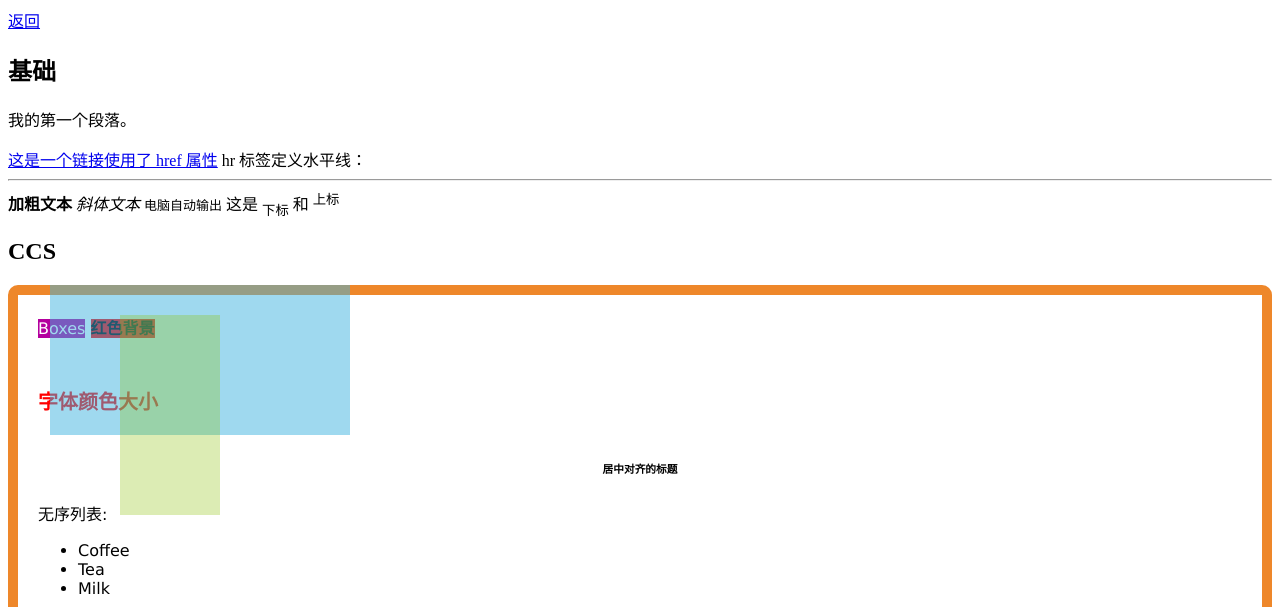
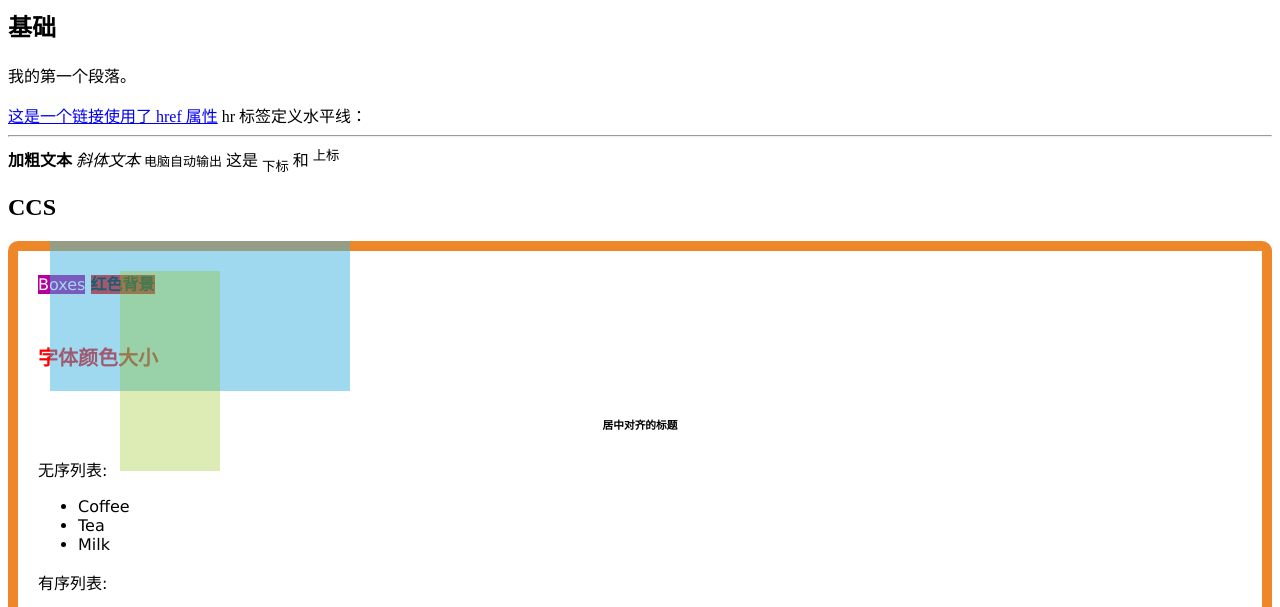
Before and after one commit to pipiEdward/Demos, a plain HTML site: page h5学习.html in a window 1280 px wide. Shown: the top 607 px of the page. Drawn offline with Linux system fonts and the light colour scheme.

Commit message:
no message

```diff
--- a/h5学习/h5学习.html
+++ b/h5学习.html
@@ -1,5 +1,4 @@
 <html><body>
-	<a href = "/2017/10/17/h5学习">返回</a>
     <h2>基础</h2>
     <p>我的第一个段落。</p>
 	<a href="http://www.runoob.com">这是一个链接使用了 href 属性</a>
```
Also changed, not shown: Astar.html (renamed from AstarDemo/index.html).
